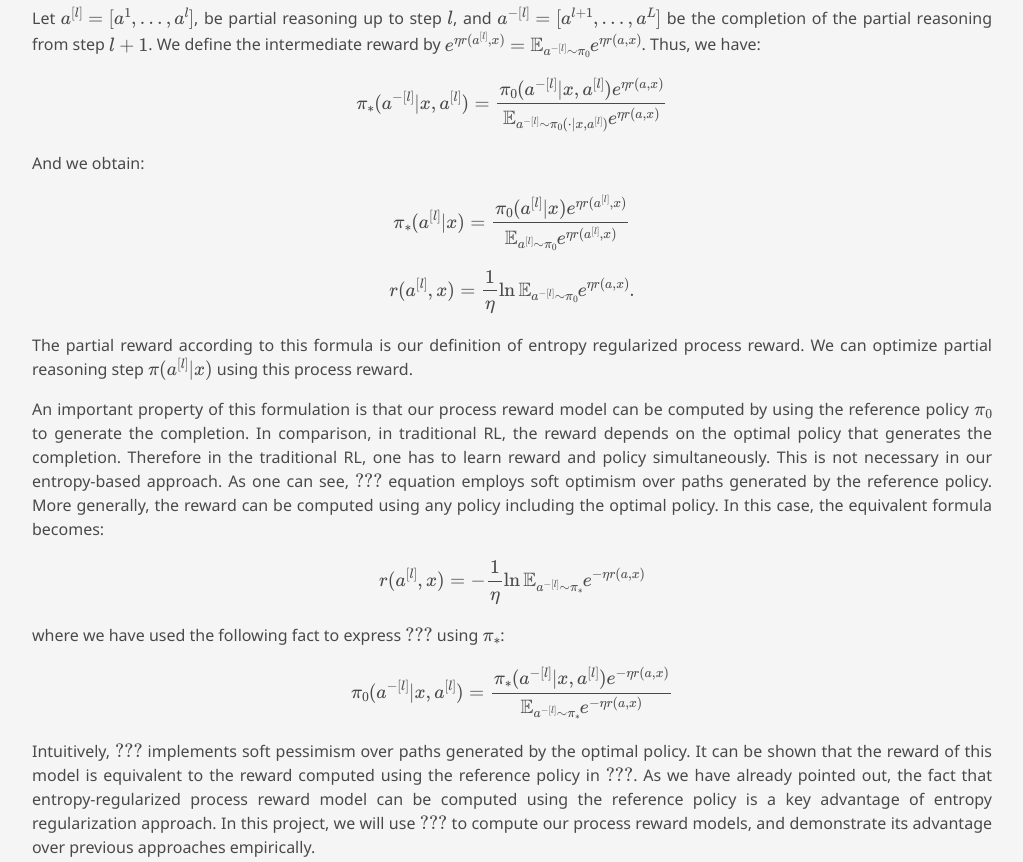
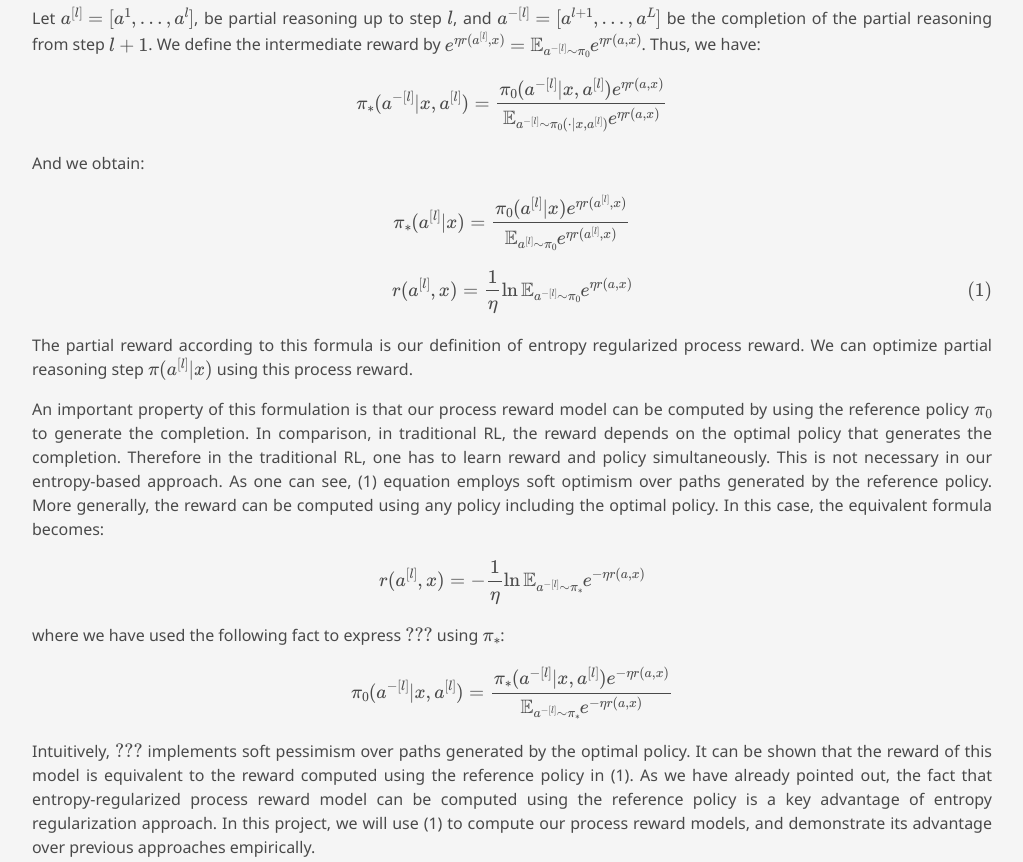
Before and after one commit to hanningzhang/math-prm, a plain HTML site: page index.html in a window 1280 px wide. Shown: the part 2437-3299 px from the top of the page, without its empty margins (128-1151 px from the left). Drawn offline with nearby package versions, Linux system fonts and the light colour scheme; some icons are missing; a web font is replaced by a local one.

Commit message:
Update index.html

```diff
--- a/index.html
+++ b/index.html
@@ -268,6 +268,8 @@ under entropy-regularization.
             \[
               \pi_*(a^{-[l]}|x, a^{[l]}) = \frac{\pi_0(a^{-[l]}|x, a^{[l]})e^{\eta r(a,x)}}{\mathbb{E}_{a^{-[l]}\sim\pi_0(\cdot|x,a^{[l]})}e^{\eta r(a,x)}}
             \]
+            </p>
+            <p id="eq-prm">
             And we obtain:
             \[
               \pi_*(a^{[l]}|x)
@@ -276,8 +278,8 @@ under entropy-regularization.
             \[
               r(a^{[l]}, x) =
               \frac{1}{\eta} \ln
-              \mathbb{E}_{a^{-[l]}\sim\pi_0}e^{\eta r(a,x)}.
-              \label{eq:prm}
+              \mathbb{E}_{a^{-[l]}\sim\pi_0}e^{\eta r(a,x)} \tag{1}
+<!--               \label{eq:prm} -->
             \]
             The partial reward according to this formula is our definition of entropy regularized process reward.
             We can optimize partial
@@ -287,7 +289,7 @@ under entropy-regularization.
             An important property of this formulation is that our process reward model can be computed by using the reference policy \(\pi_0\) to generate the completion.
             In comparison, in traditional RL, the reward depends on the optimal policy that generates the completion.
             Therefore in the traditional RL, one has to learn reward and policy simultaneously. This is not necessary in our entropy-based approach.
-            As one can see, \(\ref{eq:prm}\) equation employs soft optimism over paths generated by the reference policy.
+            As one can see, <a href="#eq-prm">(1)</a> equation employs soft optimism over paths generated by the reference policy.
             More generally, the reward can be computed using any policy including the optimal policy. In this case, the equivalent formula becomes:
             \[
               r(a^{[l]}, x) =
@@ -301,9 +303,9 @@ under entropy-regularization.
                \frac{\pi_*(a^{-[l]}|x, a^{[l]})e^{-\eta r(a,x)}}{\mathbb{E}_{a^{-[l]}\sim\pi_*}e^{-\eta r(a,x)}}
             \]
             Intuitively, \(\ref{eq:prm-opt}\) implements soft pessimism over paths generated by the optimal policy.
-            It can be shown that the reward of this model is equivalent to the reward computed using the reference policy in \(\ref{eq:prm}\).
+            It can be shown that the reward of this model is equivalent to the reward computed using the reference policy in <a href="#eq-prm">(1)</a>.
             As we have already pointed out, the fact that entropy-regularized process reward model can be computed using the reference policy is a key advantage of entropy regularization approach.
-            In this project, we will use \(\ref{eq:prm}\) to compute our process reward models, and demonstrate its advantage over previous approaches empirically.
+            In this project, we will use <a href="#eq-prm">(1)</a> to compute our process reward models, and demonstrate its advantage over previous approaches empirically.
           </p>
           <p>
             We note that the process reward has two formulations: when completions are generated from the initial policy \(\pi_0\),
```
